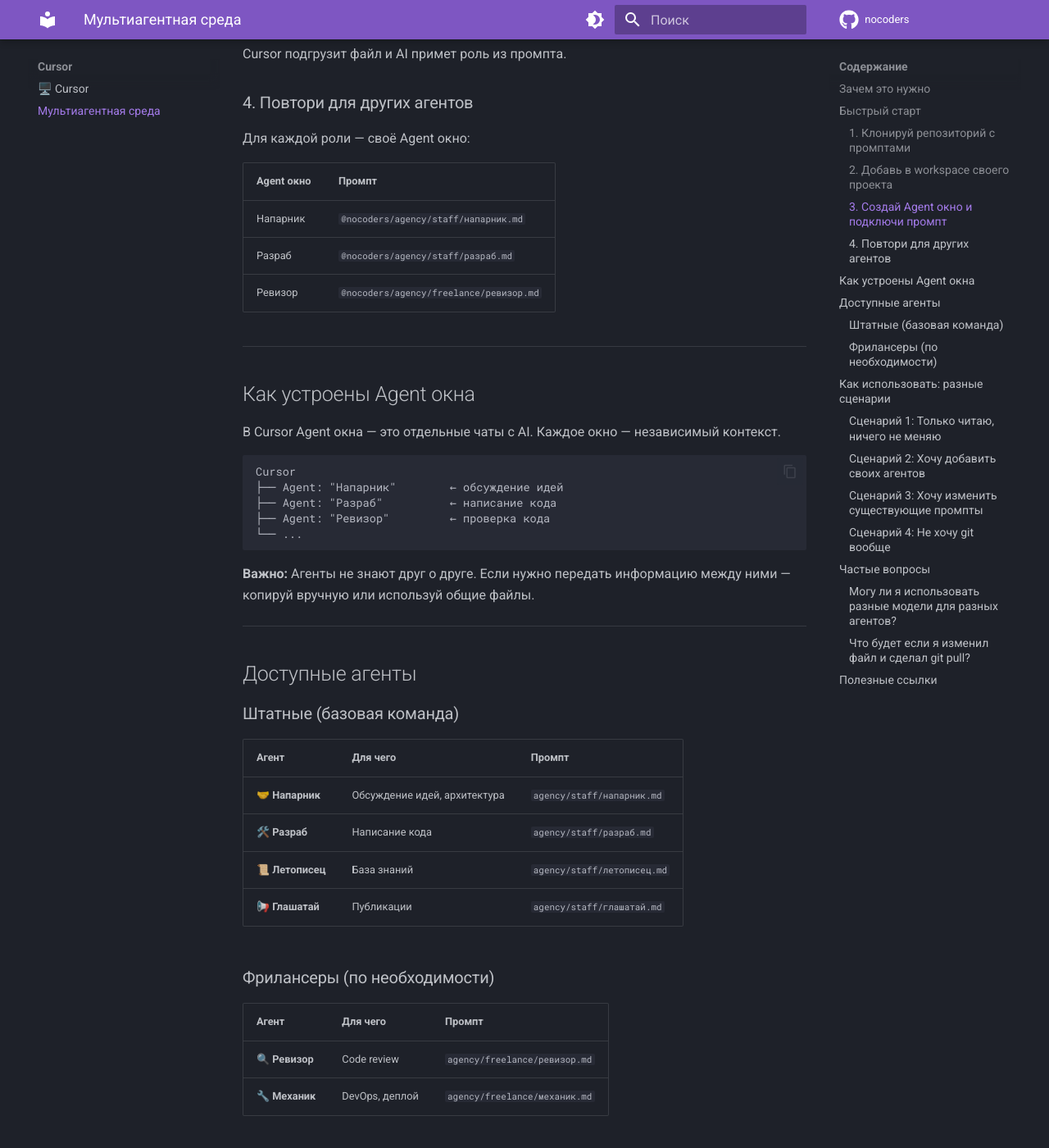
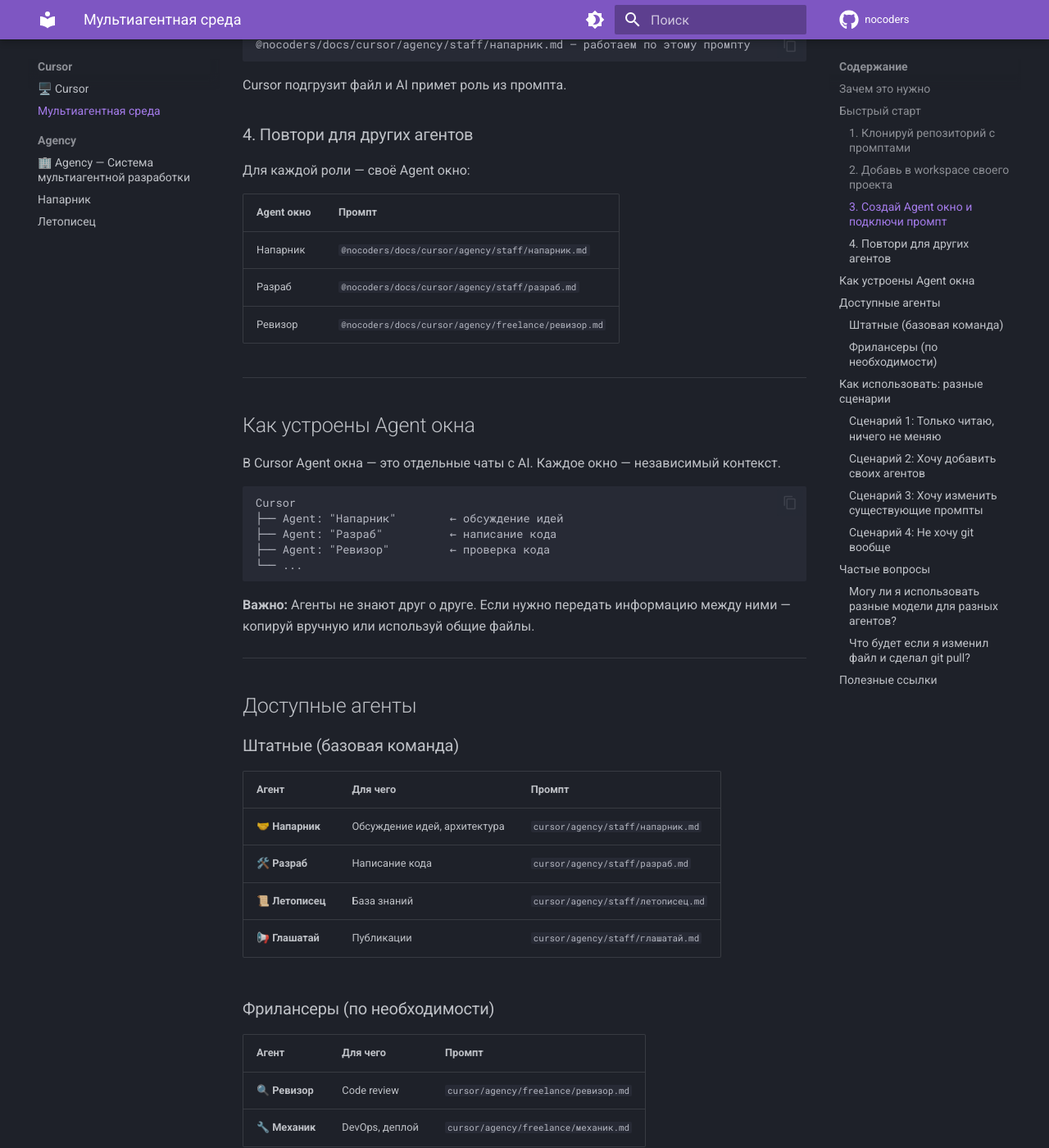
Before and after one commit to susaninz/nocoders, an MkDocs documentation site: the page built from docs/cursor/multi-agent.md, in a window 1280 px wide and 1400 px high, scrolled down 1277 px. Shown: the whole window at 82% size. Built offline with MkDocs 1.6.1 and Material for MkDocs 9.7.7, drawn with Linux system fonts in a browser that asks for light colours; comment, search, counter and statistics services are not loaded; some of the changed text lies outside the part shown.

Commit message:
refactor: move agency/ to docs/cursor/ — it's Cursor-specific

````diff
--- a/docs/cursor/multi-agent.md
+++ b/docs/cursor/multi-agent.md
@@ -39,9 +39,11 @@ File → Add Folder to Workspace → выбери папку nocoders/
 WORKSPACE
 ├── my-project/          ← твой проект
 └── nocoders/
-    └── agency/
-        └── staff/
-            └── напарник.md   ← промпты тут
+    └── docs/
+        └── cursor/
+            └── agency/
+                └── staff/
+                    └── напарник.md   ← промпты тут
 ```
 
 ### 3. Создай Agent окно и подключи промпт
@@ -50,7 +52,7 @@ WORKSPACE
 2. В первом сообщении напиши:
 
 ```
-@nocoders/agency/staff/напарник.md — работаем по этому промпту
+@nocoders/docs/cursor/agency/staff/напарник.md — работаем по этому промпту
 ```
 
 Cursor подгрузит файл и AI примет роль из промпта.
@@ -61,9 +63,9 @@ Cursor подгрузит файл и AI примет роль из промпт
 
 | Agent окно | Промпт |
 |------------|--------|
-| Напарник | `@nocoders/agency/staff/напарник.md` |
-| Разраб | `@nocoders/agency/staff/разраб.md` |
-| Ревизор | `@nocoders/agency/freelance/ревизор.md` |
+| Напарник | `@nocoders/docs/cursor/agency/staff/напарник.md` |
+| Разраб | `@nocoders/docs/cursor/agency/staff/разраб.md` |
+| Ревизор | `@nocoders/docs/cursor/agency/freelance/ревизор.md` |
 
 ---
 
@@ -89,17 +91,17 @@ Cursor
 
 | Агент | Для чего | Промпт |
 |-------|----------|--------|
-| 🤝 **Напарник** | Обсуждение идей, архитектура | `agency/staff/напарник.md` |
-| 🛠️ **Разраб** | Написание кода | `agency/staff/разраб.md` |
-| 📜 **Летописец** | База знаний | `agency/staff/летописец.md` |
-| 📢 **Глашатай** | Публикации | `agency/staff/глашатай.md` |
+| 🤝 **Напарник** | Обсуждение идей, архитектура | `cursor/agency/staff/напарник.md` |
+| 🛠️ **Разраб** | Написание кода | `cursor/agency/staff/разраб.md` |
+| 📜 **Летописец** | База знаний | `cursor/agency/staff/летописец.md` |
+| 📢 **Глашатай** | Публикации | `cursor/agency/staff/глашатай.md` |
 
 ### Фрилансеры (по необходимости)
 
 | Агент | Для чего | Промпт |
 |-------|----------|--------|
-| 🔍 **Ревизор** | Code review | `agency/freelance/ревизор.md` |
-| 🔧 **Механик** | DevOps, деплой | `agency/freelance/механик.md` |
+| 🔍 **Ревизор** | Code review | `cursor/agency/freelance/ревизор.md` |
+| 🔧 **Механик** | DevOps, деплой | `cursor/agency/freelance/механик.md` |
 
 ---
 
@@ -146,7 +148,7 @@ nocoders/
 **Вариант A — Скопировать и забыть про обновления:**
 
 ```bash
-cp ~/Cursor/nocoders/agency/staff/напарник.md ~/Cursor/my-project/prompts/
+cp ~/Cursor/nocoders/docs/cursor/agency/staff/напарник.md ~/Cursor/my-project/prompts/
 ```
 
 Меняй копию как хочешь. Оригинал не трогаешь.
@@ -194,7 +196,7 @@ Git скажет что есть конфликт и попросит разоб
 
 ## Полезные ссылки
 
-- [Agency — описание системы агентов](../../agency/README.md)
+- [Agency — описание системы агентов](agency/README.md)
 - [Репозиторий nocoders](https://github.com/susaninz/nocoders)
 
 ---
--- a/mkdocs.yml
+++ b/mkdocs.yml
@@ -104,6 +104,10 @@ nav:
   - Cursor:
     - cursor/index.md
     - Мультиагентная среда: cursor/multi-agent.md
+    - Agency:
+      - cursor/agency/README.md
+      - Напарник: cursor/agency/staff/напарник.md
+      - Летописец: cursor/agency/staff/летописец.md
 
   - Инструменты:
     - tools/index.md
````
Also changed, not shown: docs/cursor/agency/staff/летописец.md (renamed from agency/staff/летописец.md, +1 -0 lines), docs/cursor/index.md (+1 -0 lines), docs/cursor/agency/README.md (renamed from agency/README.md), docs/cursor/agency/staff/напарник.md (renamed from agency/staff/напарник.md).
